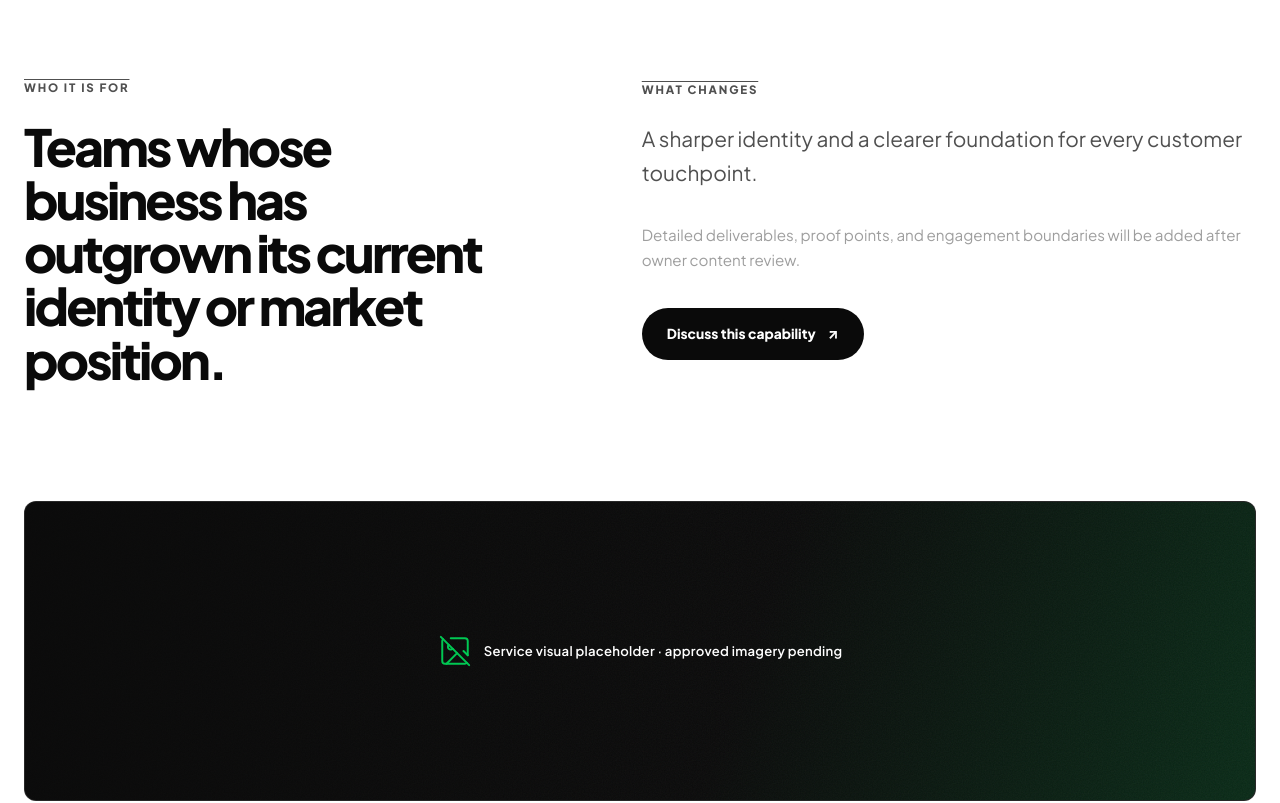
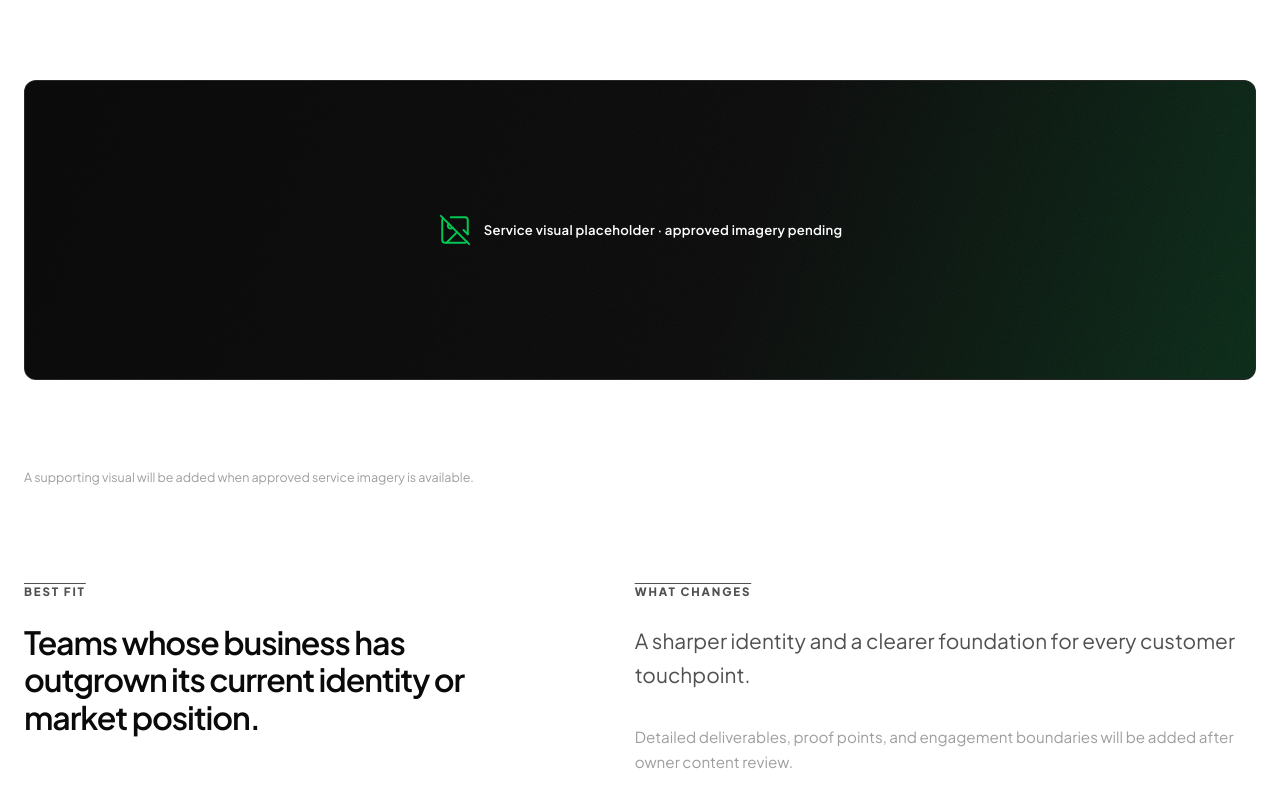
Before and after one commit to ocscolabs-platform/crimson, a Next.js app: page /services/branding in a window 1280 px wide. Shown: the part 580-1383 px from the top of the page. Built offline with nearby package versions, Linux system fonts and the light colour scheme.

Commit message:
rework service detail hierarchy

```diff
--- a/src/app/globals.css
+++ b/src/app/globals.css
@@ -140,14 +140,14 @@ a:focus-visible { outline: 2px solid var(--green); outline-offset: 4px; }
 .route-grid h2 { font-size: 1.55rem; }
 .route-detail-grid { display: grid; grid-template-columns: minmax(0, .9fr) minmax(0, 1.1fr); gap: clamp(48px, 8vw, 128px); }
 .route-detail-grid h2, .route-placeholder h2 { max-width: 700px; margin: 0; font-size: clamp(2.2rem, 4.5vw, 4.5rem); letter-spacing: -.055em; line-height: 1.02; }
-.service-detail-layout { display: grid; gap: clamp(72px, 9vw, 128px); }
-.service-detail-grid { align-items: start; gap: clamp(56px, 9vw, 144px); }
-.service-detail-audience h2 { max-width: 540px; font-size: clamp(2.6rem, 4vw, 4rem); line-height: 1.04; }
-.service-detail-outcome { padding-top: 2px; }
+.service-detail-layout { display: grid; gap: clamp(56px, 8vw, 96px); }
+.service-detail-grid { align-items: start; gap: clamp(48px, 8vw, 128px); }
+.service-detail-audience-copy { max-width: 520px; margin: 0; color: var(--ink); font-size: clamp(1.35rem, 2.5vw, 2.15rem); font-weight: 600; letter-spacing: -.035em; line-height: 1.18; }
+.service-detail-outcome { padding-top: 0; }
 .service-detail-outcome .route-copy { margin-bottom: 32px; }
 .service-detail-outcome .route-copy-muted { margin-bottom: 36px; }
 .service-detail-visual { display: grid; gap: 16px; }
-.service-detail-placeholder { width: 100%; min-height: clamp(280px, 34vw, 480px); margin: 0; }
+.service-detail-placeholder { width: 100%; min-height: clamp(260px, 32vw, 460px); margin: 0; }
 .service-detail-caption { max-width: 520px; margin: 0; color: var(--muted); font-size: .78rem; line-height: 1.6; }
 .route-copy { max-width: 620px; margin: 0 0 28px; color: var(--copy); font-size: clamp(1.05rem, 1.8vw, 1.3rem); line-height: 1.65; }
 .route-copy-muted { color: var(--muted); font-size: .95rem; }
@@ -205,9 +205,9 @@ a:focus-visible { outline: 2px solid var(--green); outline-offset: 4px; }
   .capability-card-wide { grid-column: span 2; }
   .route-grid { grid-template-columns: repeat(2, 1fr); gap: var(--grid-gap); }
   .route-detail-grid { grid-template-columns: 1fr; gap: 52px; }
-  .service-detail-layout { gap: 64px; }
+  .service-detail-layout { gap: 56px; }
   .service-detail-grid { gap: 48px; }
-  .service-detail-audience h2 { max-width: 620px; }
+  .service-detail-audience-copy { max-width: 620px; font-size: clamp(1.35rem, 6vw, 1.8rem); }
   .contact-form-layout { grid-template-columns: 1fr; gap: 52px; }
   .footer-top { grid-template-columns: minmax(0, 1fr) auto; }
 }
--- a/src/app/services/[slug]/page.tsx
+++ b/src/app/services/[slug]/page.tsx
@@ -28,18 +28,6 @@ export default async function ServicePage({ params }: ServicePageProps) {
     <RouteShell eyebrow="Capability" title={service.name} intro={service.summary}>
       <section className="section-light route-section">
         <div className="shell service-detail-layout">
-          <div className="route-detail-grid service-detail-grid">
-            <div className="service-detail-audience">
-              <p className="overline">Who it is for</p>
-              <h2>{service.audience}</h2>
-            </div>
-            <div className="service-detail-outcome">
-              <p className="overline">What changes</p>
-              <p className="route-copy">{service.outcome}</p>
-              <p className="route-copy route-copy-muted">Detailed deliverables, proof points, and engagement boundaries will be added after owner content review.</p>
-            <Link className="button button-dark" href="/contact">Discuss this capability <span aria-hidden="true">↗</span></Link>
-            </div>
-          </div>
           <div className="service-detail-visual">
             <div className="media-placeholder service-detail-placeholder" role="img" aria-label={`${service.name} visual placeholder`}>
               <ImageOff aria-hidden="true" size={34} strokeWidth={1.4} />
@@ -47,6 +35,18 @@ export default async function ServicePage({ params }: ServicePageProps) {
             </div>
             <p className="service-detail-caption">A supporting visual will be added when approved service imagery is available.</p>
           </div>
+          <div className="route-detail-grid service-detail-grid">
+            <div className="service-detail-audience">
+              <p className="overline">Best fit</p>
+              <p className="service-detail-audience-copy">{service.audience}</p>
+            </div>
+            <div className="service-detail-outcome">
+              <p className="overline">What changes</p>
+              <p className="route-copy">{service.outcome}</p>
+              <p className="route-copy route-copy-muted">Detailed deliverables, proof points, and engagement boundaries will be added after owner content review.</p>
+              <Link className="button button-dark" href="/contact">Discuss this capability <span aria-hidden="true">↗</span></Link>
+            </div>
+          </div>
         </div>
       </section>
     </RouteShell>
```
Also changed, not shown: 1 other file (tests, documents, lock files or other folders).
